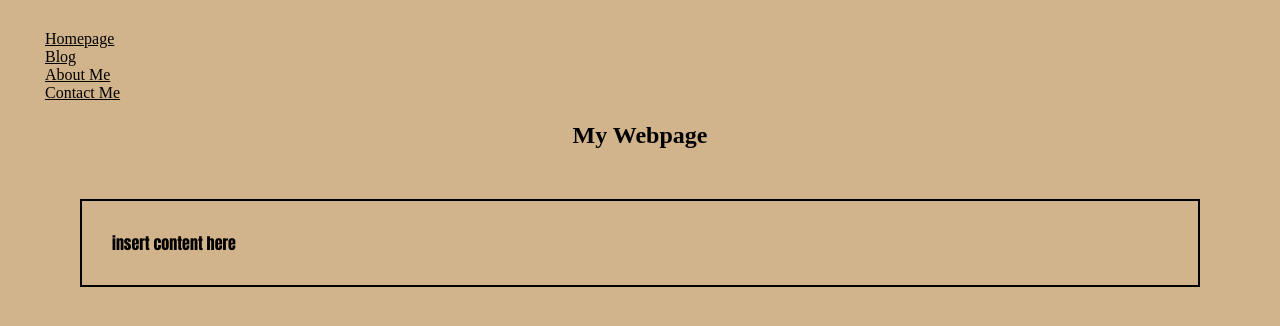
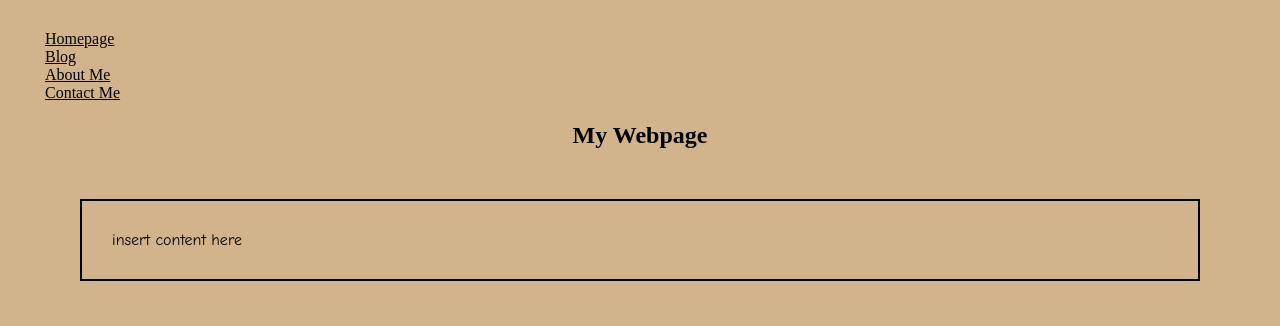
Before and after one commit to jennikimfer/jennikimfer.github.io, a plain HTML site: page index.html in a window 1280 px wide. Drawn offline with Linux system fonts and the light colour scheme.

Commit message:
comic sans font

```diff
--- a/css/styles.css
+++ b/css/styles.css
@@ -25,7 +25,7 @@ body {
 }
 
 p {
-    font-family: Impact, Charocal, san-serif;
+    font-family: "Comic Sans MS", cursive, san-serif;
     text-align: left;
     border: 2px solid black;
     padding: 30px;
```
